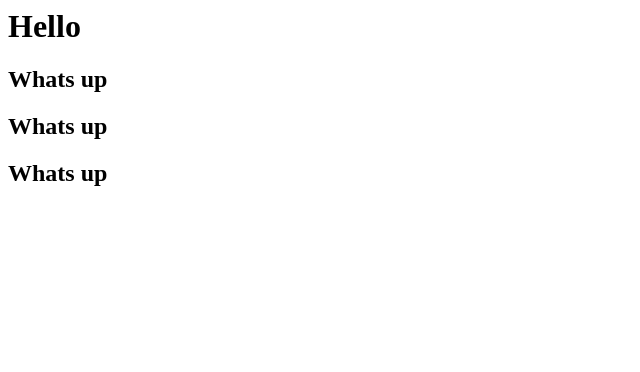
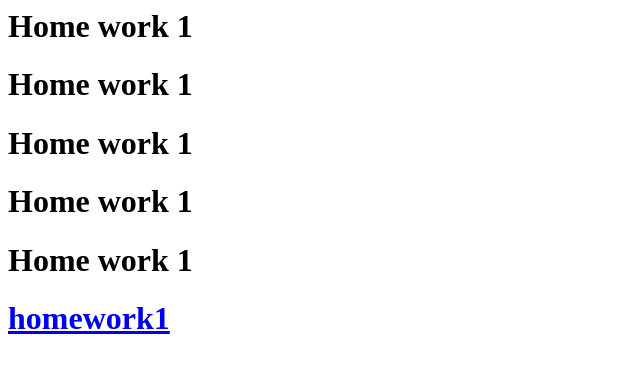
Before and after one commit to Sergiy49/cursor-git-blackhawk, a plain HTML site: page index.html in a window 1280 px wide. Shown: the whole page, without its empty margins (0-640 px from the left). Drawn offline with Linux system fonts and the light colour scheme.

Commit message:
homework 1

```diff
--- a/index.html
+++ b/index.html
@@ -1,4 +1,6 @@
-<h1>Hello<h1>
- <h2>Whats up<h2>
- <h2>Whats up<h2
- <h2>Whats up<h2>
+<h1>Home work 1<h1>
+ <h1>Home work 1<h1>
+ <h1>Home work 1<h1>
+ <h1>Home work 1<h1>
+ <h1>Home work 1<h1>
+<a href="./homework1/">homework1</a>
```
Also changed, not shown: homework1/index.html (added, +4 -0 lines).
